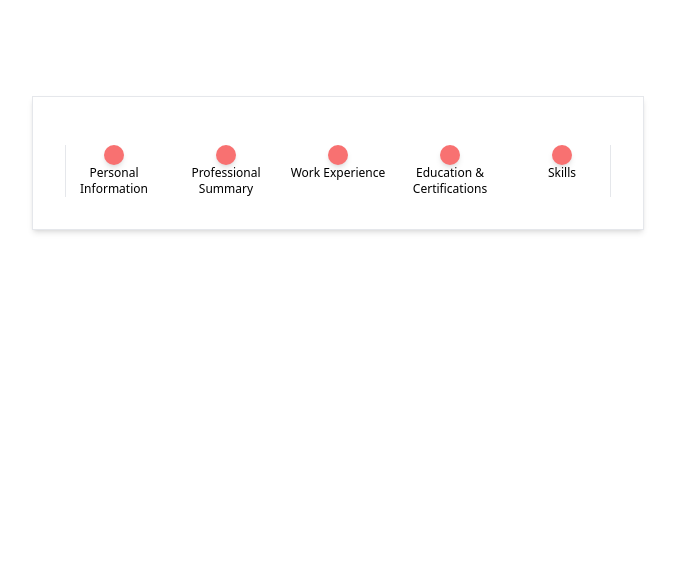
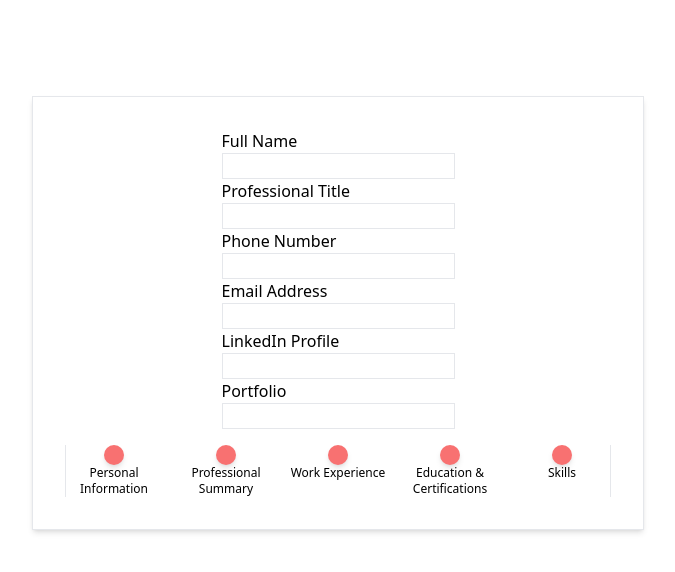
Before and after one commit to Tiyoriyo/generate_resume, a React (Vite) app: page / in a window 1280 px wide. Shown: the top 572 px of the page, without its empty margins (302-977 px from the left). Built offline with nearby package versions, Linux system fonts and the light colour scheme.

Commit message:
Create method to autogenerate input fields from Object file

```diff
--- a/src/components/InputSetup.jsx
+++ b/src/components/InputSetup.jsx
@@ -1,19 +1,21 @@
-import React, { useRef, useState } from "react";
+import React from "react";
 import { inputStructure } from "../assets/inputStructure";
 
 export default function InputSetup(props) {
-  const section = inputStructure[props.section].title;
+  const SectionObject = inputStructure[props.section];
+  const Title = SectionObject.title;
+  const Fields = SectionObject.fields;
+
+  const keyArrayList = Object.keys(Fields).map((key) => key);
 
   return (
-    <div>
-      {/* Inputfield */}
-      {[
-        "Personal Information",
-        "Professional Summary",
-        "Work Experience",
-        "Education Certifications",
-        "Skills",
-      ].map((item) => {})}
+    <div className="flex flex-col">
+      {keyArrayList.map((field) => (
+        <div className="flex w-max flex-col" key={field}>
+          <label>{Fields[field].label}</label>
+          <input type={Fields[field].type} className="border"></input>
+        </div>
+      ))}
     </div>
   );
 }
```
